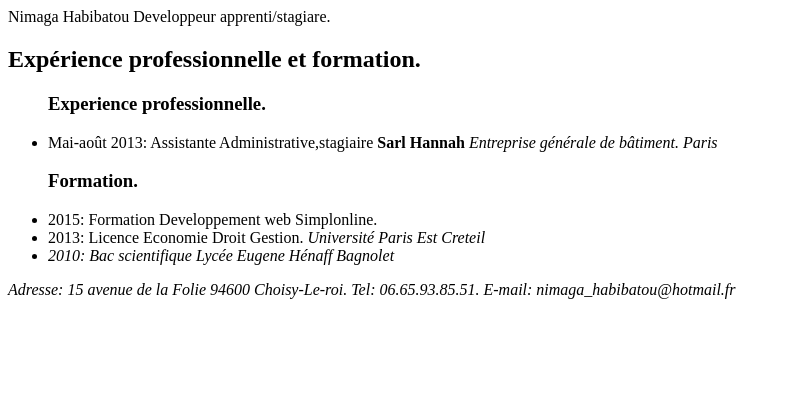
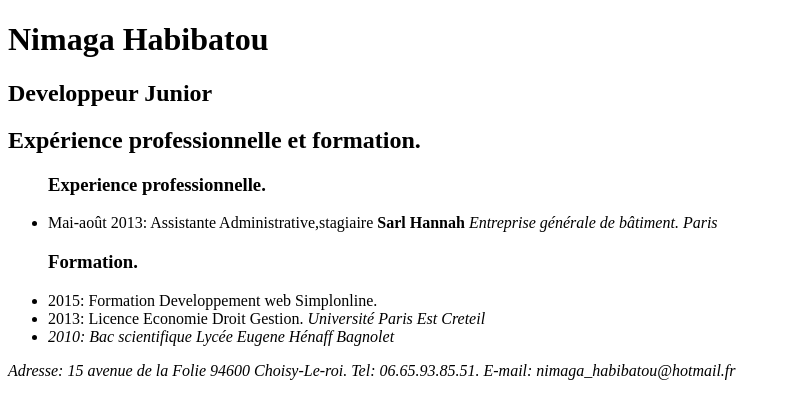
Before and after one commit to Habiba25/Semaine-2, a plain HTML site: page index.html in a window 1280 px wide. Shown: the whole page, without its empty margins (0-792 px from the left). Drawn offline with Linux system fonts and the light colour scheme.

Commit message:
Update index.html

```diff
--- a/index.html
+++ b/index.html
@@ -6,7 +6,9 @@
     </head>
     <body>
 
-       <header>Nimaga Habibatou Developpeur apprenti/stagiare.</header>
+       <header><h1>Nimaga Habibatou</h1>
+               <h2>Developpeur Junior</h2>
+       </header>
 
        <main>
 
```
